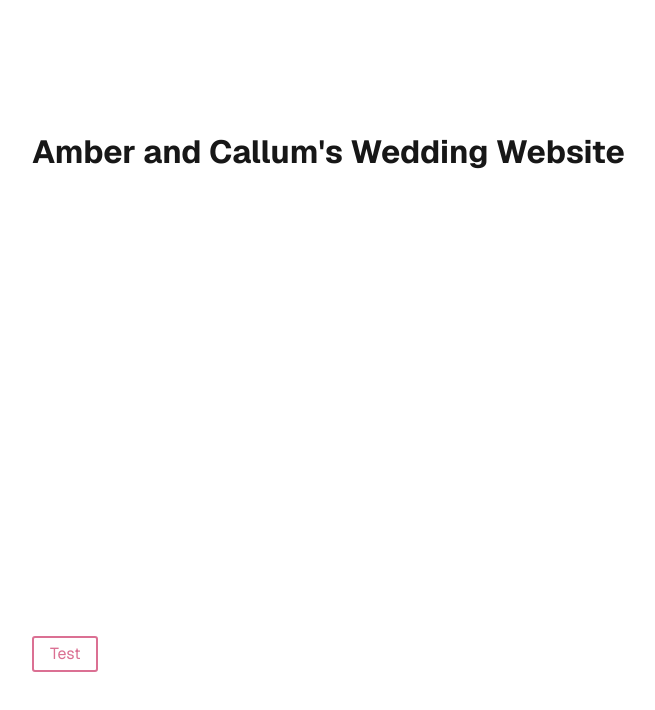
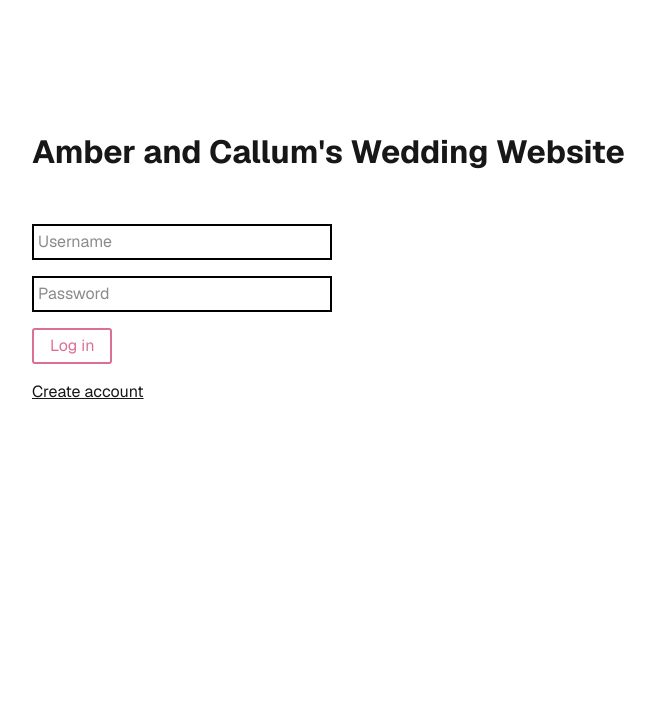
Before and after one commit to CallumD21/wedding-website, a Next.js app: page / in a window 1280 px wide. Shown: the top 710 px of the page, without its empty margins (288-943 px from the left). Built offline with nearby package versions, Linux system fonts and the light colour scheme.

Commit message:
Create basic login form

```diff
--- a/app/globals.styles.ts
+++ b/app/globals.styles.ts
@@ -3,6 +3,7 @@ import styled from 'styled-components';
 export const Heading = styled.h1`
   font-size: 2rem;
   font-weight: bold;
+  margin-bottom: 3rem;
 `;
 
 export const Button = styled.button<{ $primary?: boolean }>`
@@ -13,4 +14,26 @@ export const Button = styled.button<{ $primary?: boolean }>`
   border: 2px solid palevioletred;
   border-radius: 3px;
   cursor: pointer;
+  margin-bottom: 1rem;
 `;
+
+export const Input = styled.input`
+  display: block;
+  width: 100%;
+  max-width: 300px;
+  border: 2px solid black;
+  padding: 0.25rem;
+  margin-bottom: 1rem;
+`;
+
+export const TextButton = styled.button`
+  text-decoration: underline;
+  cursor: pointer;
+
+  &:hover {
+    text-decoration: none;
+  }
+`;
+
+export const Form = styled.form`
+`;
--- a/app/page.tsx
+++ b/app/page.tsx
@@ -1,18 +1,25 @@
-import { Button, Heading } from "./globals.styles";
+import { Button, Form, Heading, Input, TextButton } from "./globals.styles";
 
 
 export default function Home() {
   return (
     <div className="flex flex-col flex-1 items-center justify-center bg-zinc-50 font-sans dark:bg-black">
       <main className="flex flex-1 w-full max-w-3xl flex-col items-center justify-between py-32 px-16 bg-white dark:bg-black sm:items-start">
-        <div className="flex flex-col items-center gap-6 text-center sm:items-start sm:text-left">
+        <div>
           <Heading>
             Amber and Callum's Wedding Website
           </Heading>
+          <Form>
+            <Input placeholder="Username" type="text" />
+            <Input placeholder="Password" type="password" />
+            <Button type="submit">
+              Log in
+            </Button>
+          </Form>
+          <TextButton>
+            Create account
+          </TextButton>
         </div>
-          <Button>
-            Test
-          </Button>
       </main>
     </div>
   );
```
